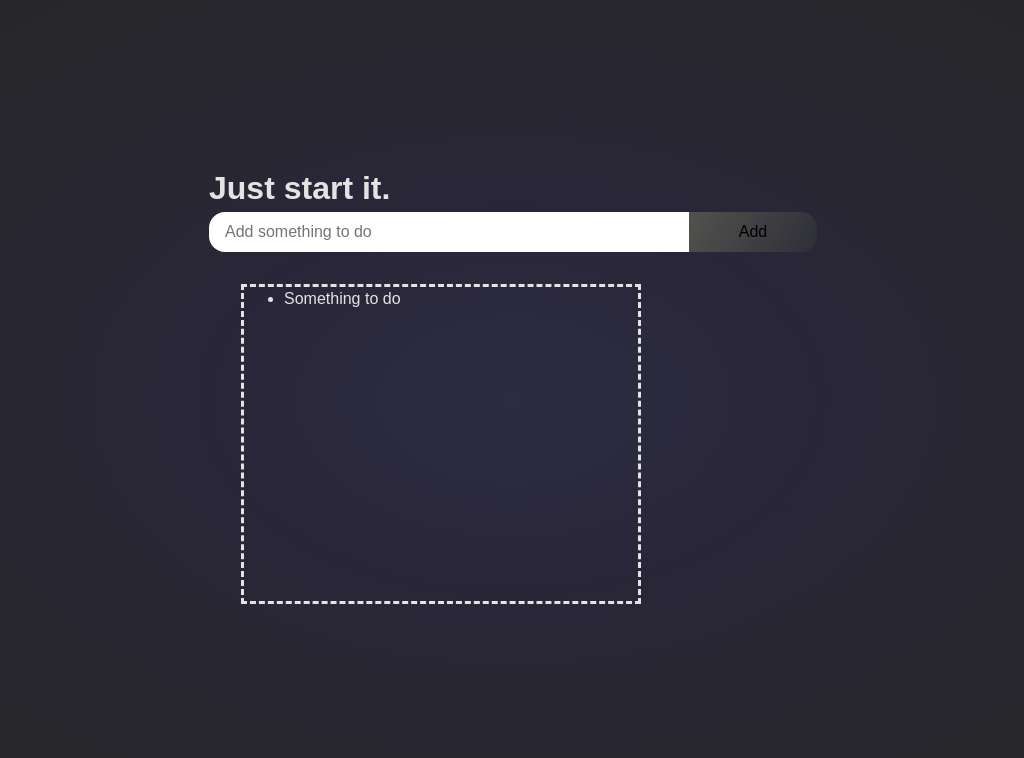
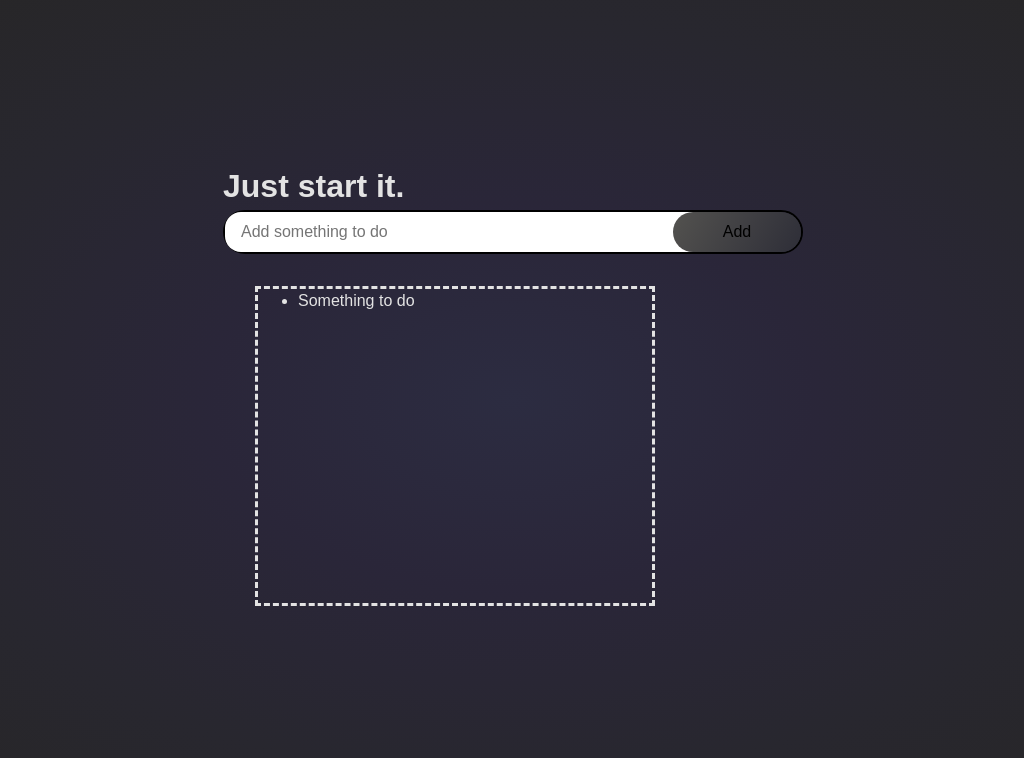
Before and after one commit to irm1005-itec1005-fall-2023/assignment-04-Yanjiran, a plain HTML site: page index.html in a window 1280 px wide. Shown: the whole page, without its empty margins (127-1151 px from the left). Drawn offline with Linux system fonts and the light colour scheme.

Commit message:
Added border to Input text

```diff
--- a/style.css
+++ b/style.css
@@ -70,31 +70,34 @@ main {
   padding: 1rem;
 }
 
+#todo-item:focus {
+  outline-width: 0px;
+}
+
 /* ToDo Button styling */
 #todo-button {
-
+  margin-left: -2rem;
   width: 8rem;
   height: 2.5rem;
-  border-radius: 1rem;
-  border-bottom-left-radius: 0px;
-  border-top-left-radius: 0px;
+  border-radius: 2rem;
   border-style: none;
   transition-duration: 0.3s;
-  background: linear-gradient(120deg, var(--c1, #53524f), var(--c2, #303039) 51%, var(--c1, rgb(38, 131, 28))) var(--x, 0%)/ 200%;
+  background: linear-gradient(120deg, var(--c1, #53524f), var(--c2, #303039) 51%, var(--c1, rgb(71, 220, 55))) var(--x, 0%)/ 200%;
 }
-/*keyframes*/
+/*keyframes  */
 #todo-button:hover {
   --x: 100%;
 }
 
 
 .todoInputBox {
-display: flex;
-flex-direction: row;
-border: 1px;
-
-border-radius: 1rem;
-gap: 0px;
+  display: flex;
+  flex-direction: row;
+  border: 2px;
+  border-style: solid;
+  border-color: black;
+  border-radius: 2rem;
+  gap: 0px;
 
 }
 
```
